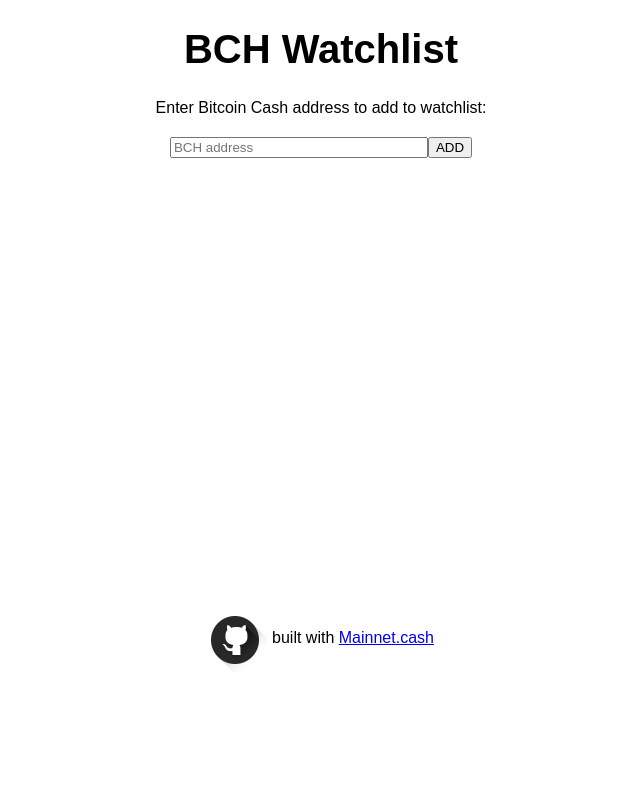
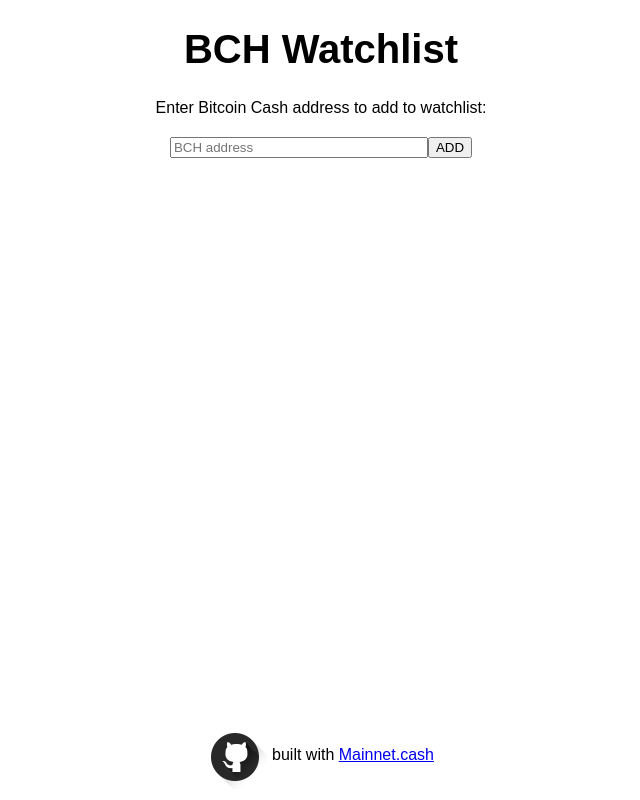
Before and after one commit to mr-zwets/BCH-Watchlist, a plain HTML site: page index.html in a window 1280 px wide. Shown: the whole page, without its empty margins (319-959 px from the left). Drawn offline with Linux system fonts and the light colour scheme.

Commit message:
fixed positioning footer

```diff
--- a/index.html
+++ b/index.html
@@ -15,6 +15,7 @@
 </head>
 
 <body>
+    <main>
         <h1>BCH Watchlist</h1>
         <div>Enter Bitcoin Cash address to add to watchlist:</div>
         <div class="container">
@@ -35,6 +36,7 @@
         </template>
 
         <div id="Placeholder"></div>
+    </main>
     <footer>
         <a href="https://github.com/mr-zwets/BCH-Watchlist" target="_blanc">
             <img class="githublogo" src="./github.png">
--- a/style.css
+++ b/style.css
@@ -1,6 +1,12 @@
 body {
   text-align: center;
   font-family: sans-serif;
+  overflow: auto;
+  margin:0;
+}
+main{
+  min-height: 100vh;
+  overflow: auto;
 }
 h1 {
   font-size: 40px;
@@ -47,15 +53,17 @@ ul {
 }
 #Placeholder {
   display: flex;
-  min-height: 415px;
   flex-wrap: wrap;
   height: 100%;
   justify-content: center;
+  margin: 0 0 70px 0;
 }
 footer {
+  position: absolute;
+  width: 100%;
   display: flex;
   justify-content: center;
-  margin-top: 40px;
+  margin-top: -70px;
 }
 .githublogo{
   width: 64px;
@@ -63,6 +71,11 @@ footer {
   top:-5px;
   left: -5px;
 }
+@media screen and (max-height: 670px) {
+  footer {
+    margin-top: 0px;
+  }
+}
 @media screen and (max-width: 600px) {
   h1 {
     font-size: 34px;
```
Lines whose indentation alone changed are shown as unchanged.
